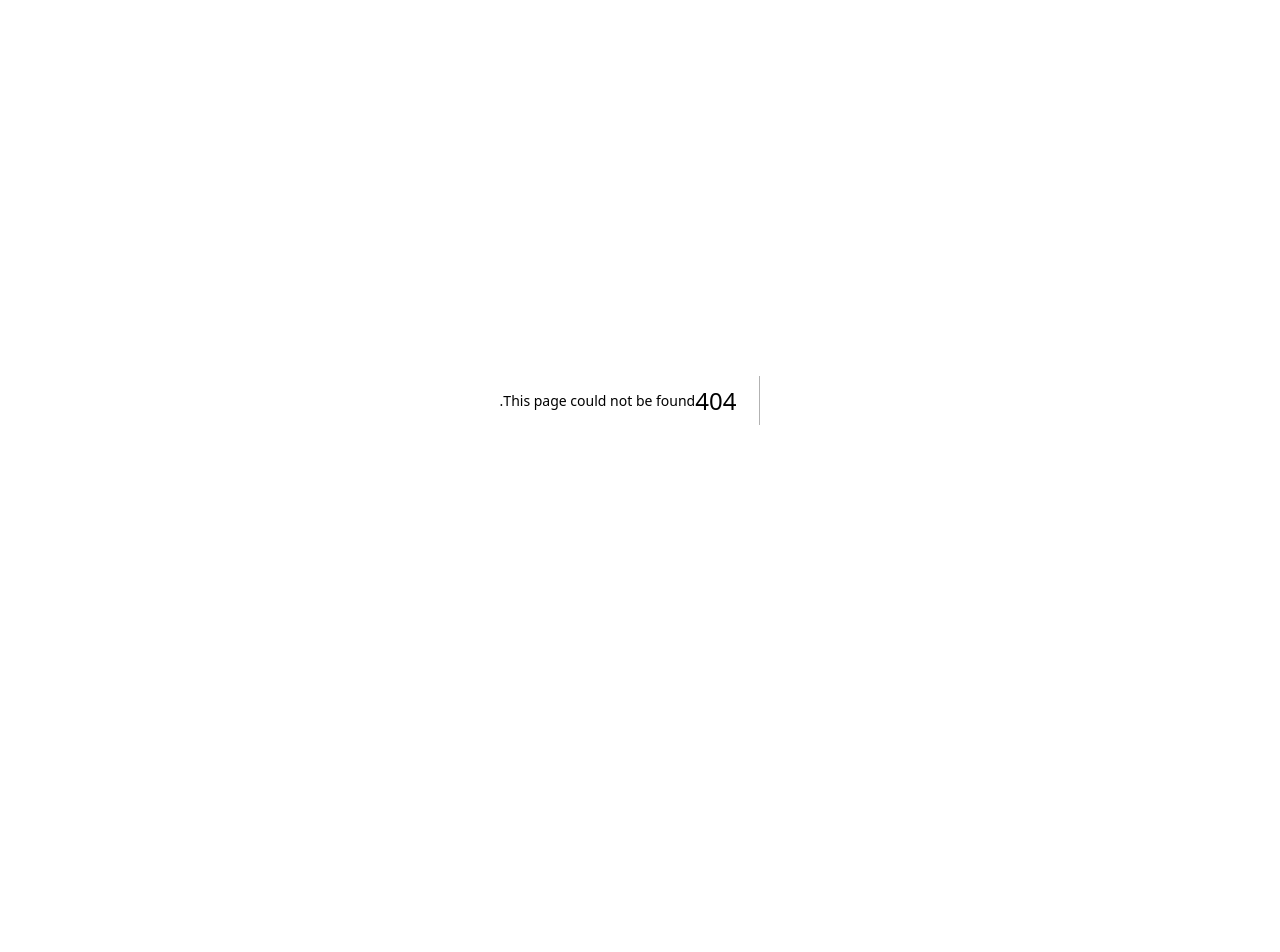
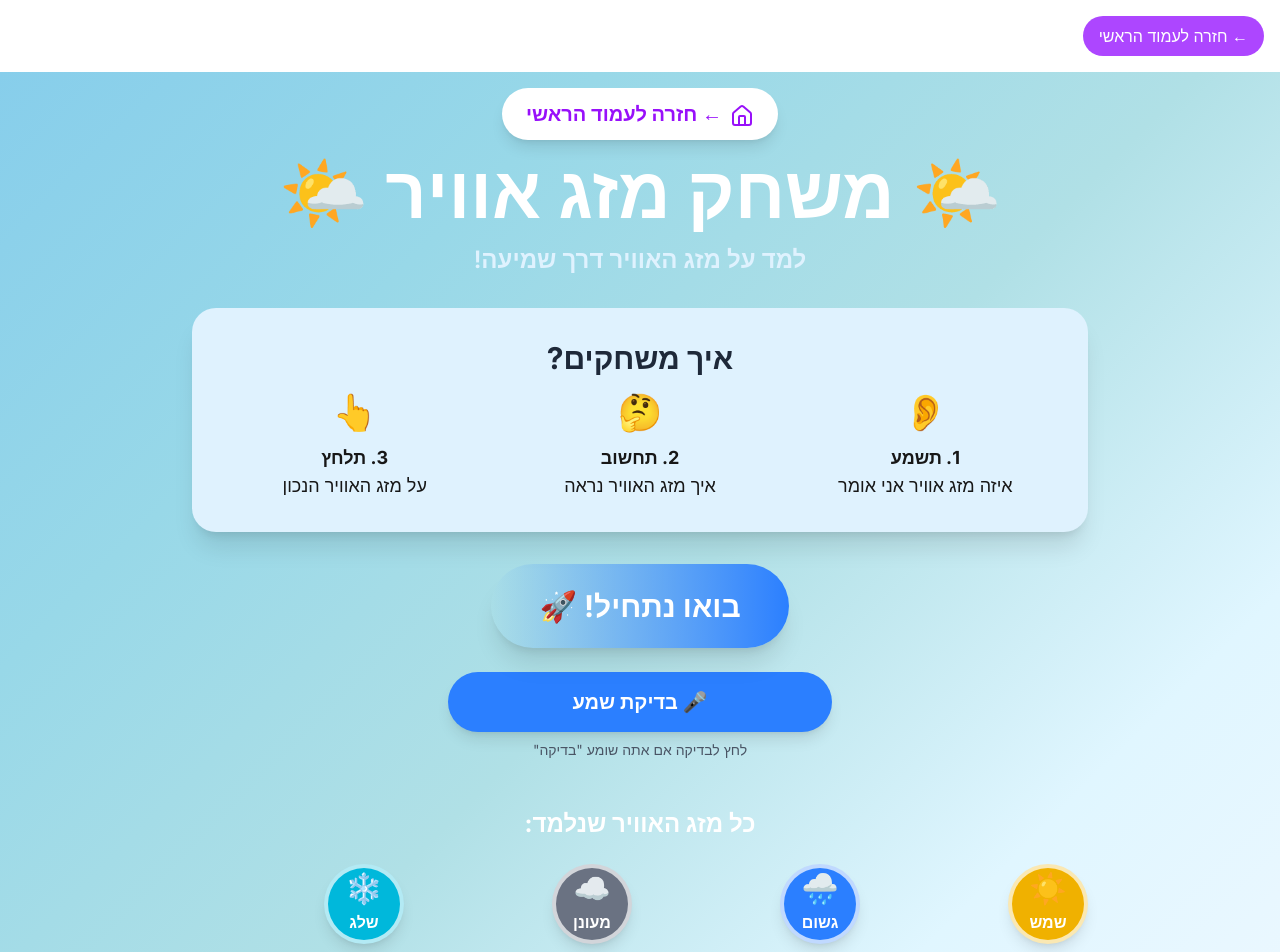
Before and after one commit to benshabbat/GamesForMyKids, a Next.js app in the folder gamesformykids/: page /games/weather in a window 1280 px wide. Before the commit this address had no page. Shown: the top 952 px of the page. Before the commit the page ends 800 px from the top, so only its background shows below. Built offline with nearby package versions, Linux system fonts and the light colour scheme.

Commit message:
feat: implement weather game components including StartScreen and WeatherCard

```diff
--- /dev/null
+++ b/gamesformykids/app/games/weather/StartScreen.tsx
@@ -0,0 +1,39 @@
+import GenericStartScreen from "@/components/shared/GenericStartScreen";
+import GameItem from "@/components/shared/GameItem";
+import { WEATHER_GAME_STEPS } from "@/lib/constants/uiConstants";
+import { WeatherStartScreenProps } from "@/lib/types/startScreenTypes";
+import { useGameStartScreenConfig } from "@/hooks/shared/useGameStartScreenConfig";
+
+export default function StartScreen({ weathers, onStart }: WeatherStartScreenProps) {
+  const gameConfig = useGameStartScreenConfig();
+
+  return (
+    <GenericStartScreen
+      title="🌤️ משחק מזג אוויר 🌤️"
+      subTitle="למד על מזג האוויר דרך שמיעה!"
+      textColorHeader={gameConfig.weather.header}
+      textColorSubHeader={gameConfig.weather.subHeader}
+      gameSteps={WEATHER_GAME_STEPS}
+      gameStepsBgClass="bg-sky-100 bg-opacity-90"
+      items={weathers}
+      onStart={onStart}
+      buttonFromColor={gameConfig.weather.button.from}
+      buttonToColor={gameConfig.weather.button.to}
+      backgroundStyle={gameConfig.weather.background}
+      itemsTitle="כל מזג האוויר שנלמד:"
+      itemsDescription="לחץ על מזג אוויר כדי לשמוע את השם שלו! למד על השמש, גשם, שלג ועוד"
+      itemsDescriptionColor="text-sky-100"
+      itemsGridClass="grid grid-cols-3 md:grid-cols-4 gap-4 max-w-4xl mx-auto"
+      renderItem={(weather) => (
+        <GameItem
+          key={weather.name}
+          hebrewText={weather.hebrew}
+          color={weather.color}
+          icon={<span className="text-3xl">{weather.emoji}</span>}
+          shape="circle"
+          size="large"
+        />
+      )}
+    />
+  );
+}
--- /dev/null
+++ b/gamesformykids/app/games/weather/WeatherCard.tsx
@@ -0,0 +1,35 @@
+import { Weather } from "@/lib/types/game";
+
+interface WeatherCardProps {
+  weather: Weather;
+  onClick: (weather: Weather) => void;
+}
+
+/**
+ * WeatherCard - A component for displaying weather cards in the weather game
+ *
+ * This component handles the rendering of individual weather cards with their
+ * emoji and Hebrew names
+ */
+export default function WeatherCard({ weather, onClick }: WeatherCardProps) {
+  return (
+    <div
+      onClick={() => onClick(weather)}
+      className={`
+        aspect-square rounded-3xl cursor-pointer transition-all
+        duration-300 transform hover:scale-110 shadow-xl hover:shadow-2xl
+        bg-gradient-to-br from-sky-400 to-blue-500 hover:from-sky-500 hover:to-blue-600
+        border-8 border-white
+      `}
+    >
+      <div className="w-full h-full flex flex-col items-center justify-center text-white">
+        <div className="text-6xl md:text-8xl mb-2 animate-bounce-in">
+          {weather.emoji}
+        </div>
+        <div className="text-xl md:text-2xl font-bold">
+          {weather.hebrew}
+        </div>
+      </div>
+    </div>
+  );
+}
--- /dev/null
+++ b/gamesformykids/app/games/weather/page.tsx
@@ -0,0 +1,92 @@
+"use client";
+
+import { Weather } from "@/lib/types/game";
+import CelebrationBox from "@/components/shared/CelebrationBox";
+import StartScreen from "./StartScreen";
+import { useWeatherGame } from "./useWeatherGame";
+import ChallengeBox from "@/components/shared/ChallengeBox";
+import GameHeader from "@/components/shared/GameHeader";
+import TipsBox from "@/components/shared/TipsBox";
+import { GameCardGrid } from "@/components/shared/GameCardGrid";
+import WeatherCard from "./WeatherCard";
+import { ALL_WEATHERS } from "@/lib/constants/gameConstants";
+
+export default function WeatherGame() {
+  const weathers: Weather[] = ALL_WEATHERS;
+
+  const {
+    gameState,
+    speakWeatherName,
+    startGame,
+    handleWeatherClick,
+    resetGame,
+  } = useWeatherGame(weathers);
+
+  if (!gameState.isPlaying) {
+    return (
+      <StartScreen
+        weathers={weathers}
+        onStart={startGame}
+        onSpeak={speakWeatherName}
+      />
+    );
+  }
+
+  return (
+    <div className="min-h-screen bg-gradient-to-br from-sky-100 via-blue-100 to-indigo-100 p-4">
+      <div className="max-w-4xl mx-auto">
+        {/* Header עם ניקוד */}
+        <div className="text-center mb-8">
+          <GameHeader
+            score={gameState.score}
+            level={gameState.level}
+            onHome={() => (window.location.href = "/")}
+            onReset={resetGame}
+            scoreColor="text-sky-800"
+            levelColor="text-sky-600"
+          />
+
+          {/* האתגר הנוכחי */}
+          {gameState.currentChallenge && !gameState.showCelebration && (
+            <ChallengeBox
+              title="איזה מזג אוויר שמעת?"
+              icon="🌤️☀️🌧️❄️"
+              iconColor="text-sky-800"
+              challengeText={gameState.currentChallenge.hebrew}
+              onSpeak={() => speakWeatherName(gameState.currentChallenge!.name)}
+              description="בחר את מזג האוויר הנכון!"
+            />
+          )}
+
+          {/* חגיגת הצלחה */}
+          {gameState.showCelebration && gameState.currentChallenge && (
+            <CelebrationBox
+              label="מזג אוויר"
+              value={gameState.currentChallenge.hebrew}
+            />
+          )}
+        </div>
+
+        {/* אפשרויות מזג האוויר */}
+        <GameCardGrid
+          items={gameState.options}
+          onItemClick={handleWeatherClick}
+          currentChallenge={gameState.currentChallenge}
+          gridCols="grid-cols-2"
+          maxWidth="max-w-2xl"
+          renderCustomCard={(weather) => (
+            <WeatherCard
+              weather={weather}
+              onClick={handleWeatherClick}
+            />
+          )}
+        />
+
+        <TipsBox
+          tip="💡 טיפ: תשמע את מזג האוויר שאני אומר!"
+          description="לחץ על הסמל למעלה כדי לשמוע שוב, או על מזג האוויר למטה לשמוע את השמות"
+        />
+      </div>
+    </div>
+  );
+}
```
